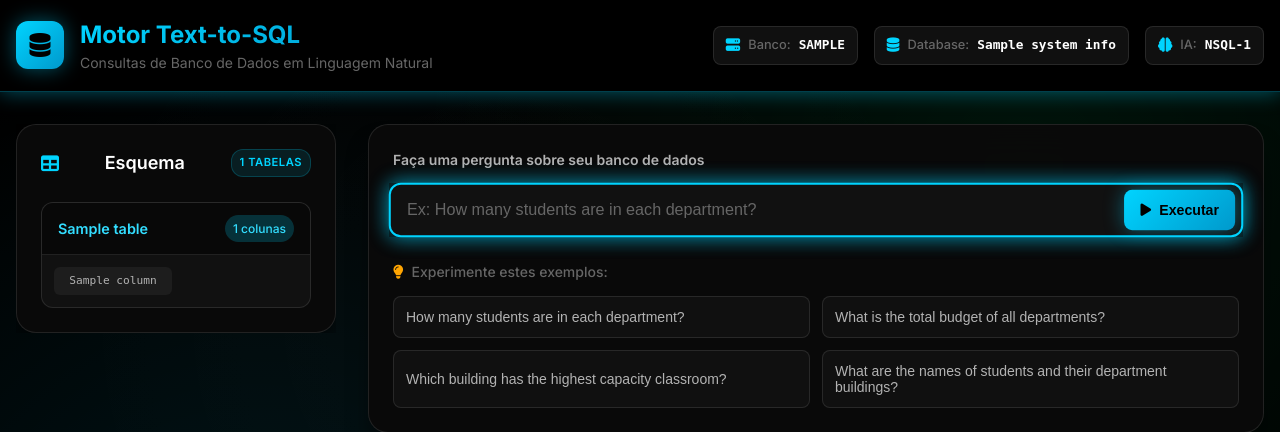
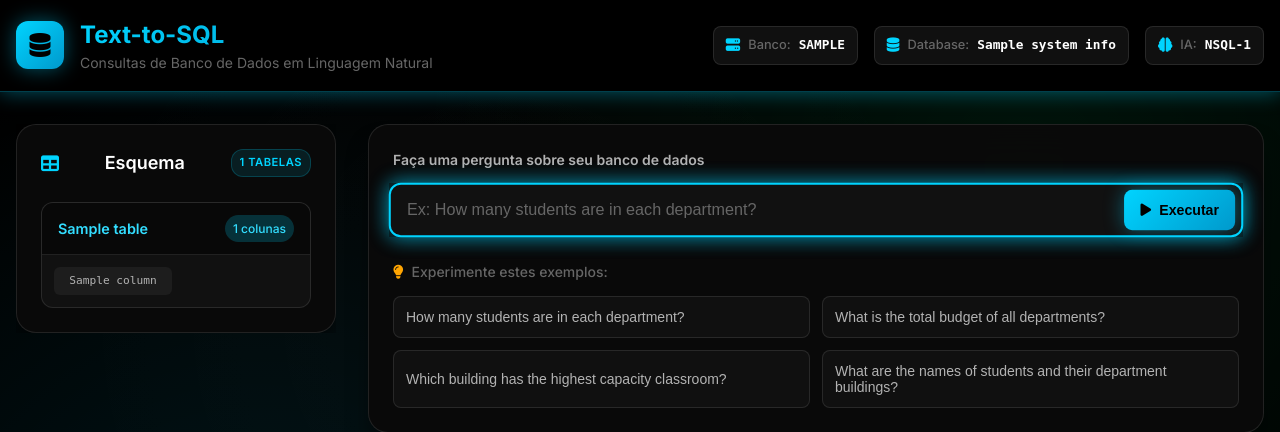
Before and after one commit to Liuk0s/text-to-sql, a Flask app: template templates/index.html in a window 1280 px wide. Shown: the top 432 px of the page. Run offline with Flask 3, Linux system fonts and the light colour scheme; the template is opened without the code that fills it: most values are stand-ins (such as "Sample title", 1, 10 or a date in 2020).

Commit message:
Update index.html

```diff
--- a/templates/index.html
+++ b/templates/index.html
@@ -3,7 +3,7 @@
 <head>
     <meta charset="UTF-8">
     <meta name="viewport" content="width=device-width, initial-scale=1.0">
-    <title>Motor Text-to-SQL | Consultas de Banco de Dados em Linguagem Natural</title>
+    <title>Text-to-SQL | Consultas de Banco de Dados em Linguagem Natural</title>
     <link rel="stylesheet" href="https://cdnjs.cloudflare.com/ajax/libs/font-awesome/6.4.0/css/all.min.css">
     <link href="{{ url_for('static', filename='css/style.css') }}" rel="stylesheet">
 </head>
@@ -20,7 +20,7 @@
                         <i class="fas fa-database"></i>
                     </div>
                     <div class="logo-text">
-                        <h1>Motor Text-to-SQL</h1>
+                        <h1>Text-to-SQL</h1>
                         <p>Consultas de Banco de Dados em Linguagem Natural</p>
                     </div>
                 </div>
```
